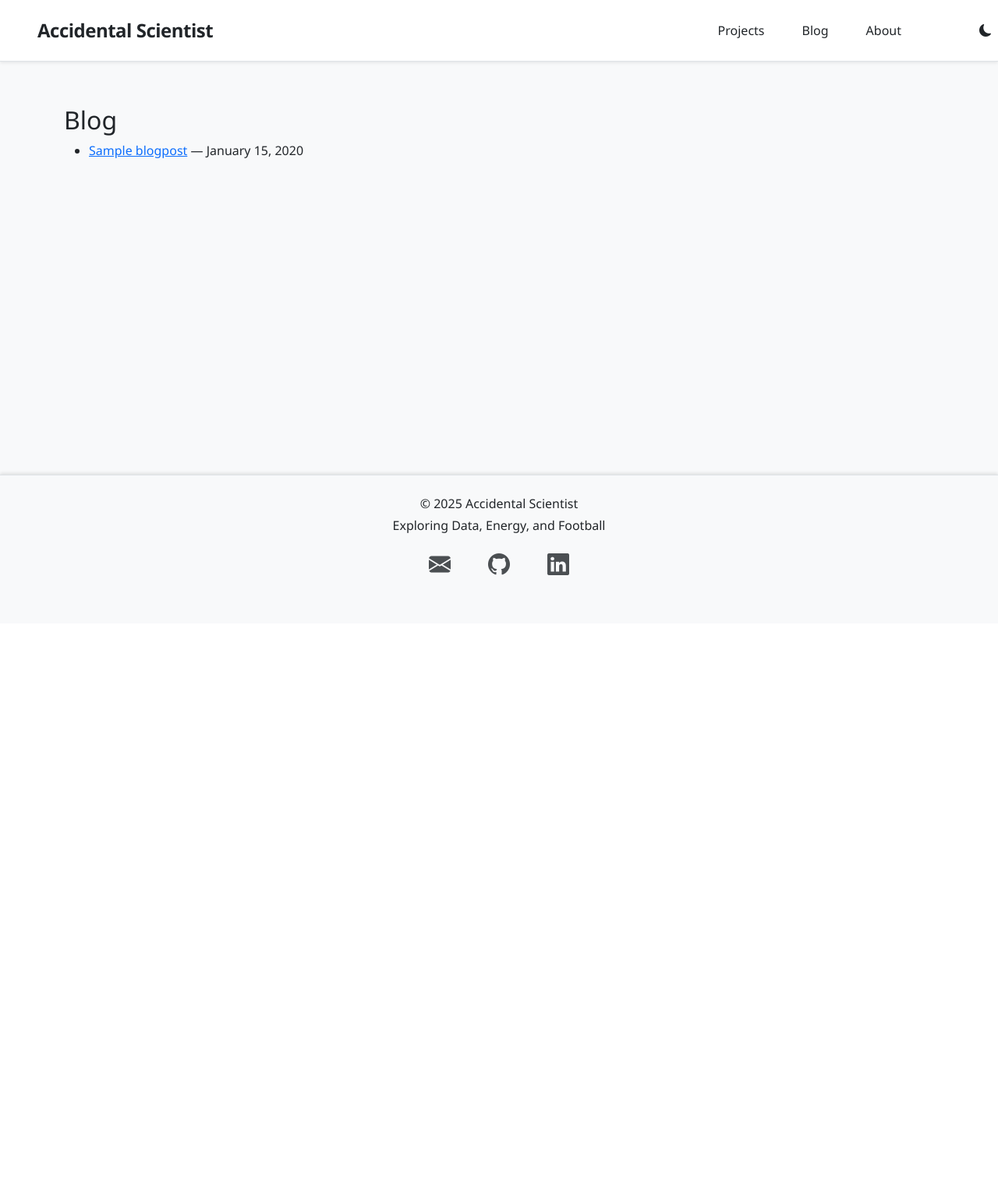
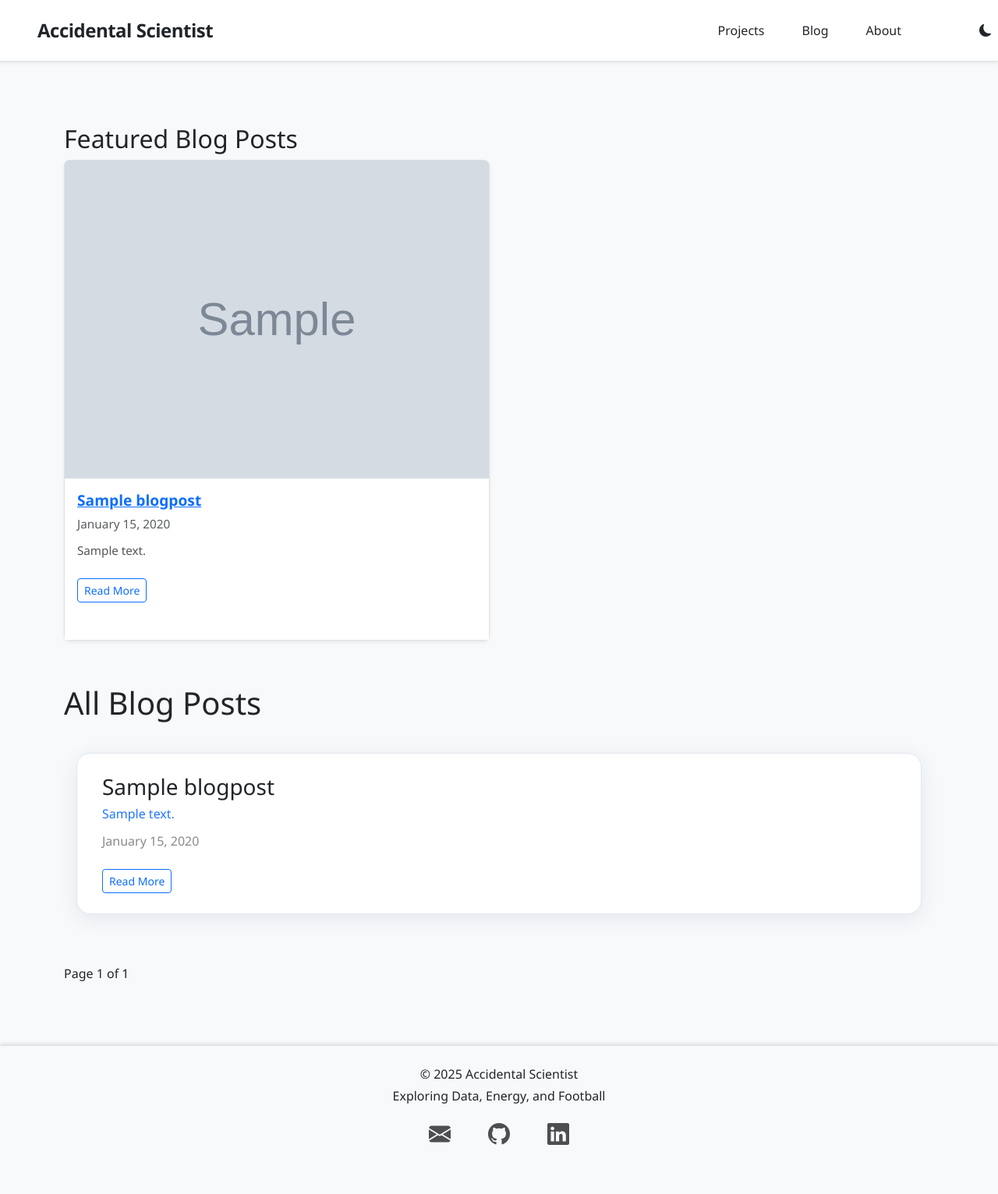
Before and after one commit to accidentalscientist/accidental-scientist-portfolio, a Django app: page /blog/ in a window 1280 px wide. Shown: the whole page at 78% size. Before the commit the page ends 738 px from the top, so only its background shows below. Run offline with Django 5.2, Linux system fonts and the light colour scheme; tables that the repository leaves empty hold one stand-in row (values such as "Sample post"); grey boxes marked "Sample" are stand-in pictures.

Commit message:
made drastic change to site mostly around how blogs appear

```diff
--- a/portfolio/models.py
+++ b/portfolio/models.py
@@ -1,5 +1,7 @@
 from django.db import models
 from django.utils.text import slugify
+from django.utils import timezone
+
 
 class Project(models.Model):
     title = models.CharField(max_length=200)
@@ -18,7 +20,10 @@ class BlogPost(models.Model):
     summary = models.TextField(blank=True)
     content = models.TextField()
     image = models.ImageField(upload_to='blog/', blank=True, null=True)
-    published = models.DateTimeField(auto_now_add=True)
+    # published = models.DateTimeField(auto_now_add=True)
+    published = models.DateField(default=timezone.now)
+    is_featured = models.BooleanField(default=False)
+    external_url = models.URLField(blank=True, null=True)
 
     class Meta:
         ordering = ['-published']
--- a/portfolio/templates/portfolio/blog.html
+++ b/portfolio/templates/portfolio/blog.html
@@ -1,13 +1,60 @@
-
 {% extends 'portfolio/base.html' %}
 
 {% block title %}Blog{% endblock %}
 
 {% block content %}
-<h2>Blog</h2>
-<ul>
-    {% for post in posts %}
-    <li><a href="{% url 'blog_detail' post.slug %}">{{ post.title }}</a> — {{ post.published|date:"F j, Y" }}</li>
+<h2 class="mt-4" style="font-size: 2rem;">Featured Blog Posts</h2>
+<div class="row">
+    {% for post in featured_posts %}
+    <div class="col-md-6 mb-4">
+        <div class="card shadow-sm" style="height: 100%;">
+            {% if post.image %}
+            <img src="{{ post.image.url }}" class="card-img-top" alt="{{ post.title }}">
+            {% endif %}
+            <div class="card-body">
+                <h5 class="card-title mb-2">
+                    <a href="{% url 'blog_detail' slug=post.slug %}">{{ post.title }}</a>
+                </h5>
+                <p class="card-text text-muted mb-2" style="font-size: 0.96rem;">
+                    {{ post.published|date:"F j, Y" }}
+                </p>
+                <p class="card-text">{{ post.summary|truncatewords:30 }}</p>
+                <a href="{% url 'blog_detail' slug=post.slug %}" class="btn btn-outline-primary btn-sm mt-2">Read More</a>
+            </div>
+        </div>
+    </div>
+    {% empty %}
+    <div class="col-12">
+        <div class="alert alert-info">No featured posts yet.</div>
+    </div>
     {% endfor %}
-</ul>
+</div>
+
+<h2 class="featured-title" style="margin-top: 2rem; font-size: 2.5rem;">All Blog Posts</h2>
+<div class="blog-list">
+    {% for post in page_obj %}
+        <div class="blog-card{% if post.is_featured %} featured{% endif %}">
+            <h3 style="margin-bottom: 0.2em;">{{ post.title }}</h3>
+            <div style="color: #2176ff; margin-bottom: 0.7em;">
+                {{ post.summary|truncatechars:140 }}
+            </div>
+            <div class="meta" style="font-size: 1rem; color: #8a8a8a;">{{ post.published|date:"F j, Y" }}</div>
+            <a href="{% url 'blog_detail' slug=post.slug %}" class="btn btn-outline-primary btn-sm" style="margin-top: 0.8em;">Read More</a>
+        </div>
+    {% empty %}
+        <div>No posts found.</div>
+    {% endfor %}
+</div>
+
+<!-- Pagination stays below, unchanged -->
+<div class="pagination">
+    {% if page_obj.has_previous %}
+        <a class="page-btn" href="?page={{ page_obj.previous_page_number }}">&#8592; Prev</a>
+    {% endif %}
+    <span>Page {{ page_obj.number }} of {{ page_obj.paginator.num_pages }}</span>
+    {% if page_obj.has_next %}
+        <a class="page-btn" href="?page={{ page_obj.next_page_number }}">Next &#8594;</a>
+    {% endif %}
+</div>
+
 {% endblock %}
--- a/portfolio/urls.py
+++ b/portfolio/urls.py
@@ -1,3 +1,4 @@
+from django.views.generic import TemplateView
 from django.urls import path
 from . import views
 
@@ -9,4 +10,6 @@ urlpatterns = [
     path('blog/<slug:slug>/', views.blog_detail, name='blog_detail'),
     path('contact/', views.contact_view, name='contact'),
     path('contact/success/', views.contact_success, name='contact_success'),
+    path("robots.txt", TemplateView.as_view(template_name="robots.txt", content_type="text/plain")),
+
 ]
--- a/portfolio/views.py
+++ b/portfolio/views.py
@@ -3,12 +3,20 @@ from django.contrib import messages
 from .models import Project, BlogPost
 from .forms import ContactForm
 from django.core.mail import send_mail
+from django.core.paginator import Paginator
 from django.conf import settings
+import markdown2
+import random
+from django.utils import timezone
+
+
 
 def home(request):
     projects = Project.objects.order_by('-date')[:2]
-    posts = BlogPost.objects.all()[:2]
-    return render(request, 'portfolio/home.html', {'projects': projects, 'posts': posts})
+    featured_posts = list(BlogPost.objects.filter(is_featured=True, published__lte=timezone.now()))    # only show featured posts that are published
+    random.shuffle(featured_posts)
+    featured_posts = featured_posts[:3]
+    return render(request, 'portfolio/home.html', {'projects': projects, 'featured_posts': featured_posts})
 
 def all_projects(request):
     projects = Project.objects.all().order_by('-date')
@@ -19,11 +27,24 @@ def project_detail(request, id):
     return render(request, 'portfolio/project_detail.html', {'project': project})
 
 def blog_list(request):
-    posts = BlogPost.objects.all()
-    return render(request, 'portfolio/blog.html', {'posts': posts})
+    featured_posts = list(BlogPost.objects.filter(is_featured=True, published__lte=timezone.now()))
+    random.shuffle(featured_posts)
+    post_list = BlogPost.objects.filter(published__isnull=False).order_by('-published')
+    paginator = Paginator(post_list, 10)
+    page_number = request.GET.get('page')
+    page_obj = paginator.get_page(page_number)
+    return render(request, 'portfolio/blog.html', {
+        'featured_posts': featured_posts,
+        'page_obj': page_obj
+    })
+    ##### original: before modifications
+    #posts = BlogPost.objects.all()
+    #return render(request, 'portfolio/blog.html', {'posts': posts})
 
 def blog_detail(request, slug):
     post = get_object_or_404(BlogPost, slug=slug)
+    post.content_html = markdown2.markdown(post.content)
+    post.summary_html = markdown2.markdown(post.summary)
     return render(request, 'portfolio/blog_detail.html', {'post': post})
 
 def contact_view(request):
--- a/static/css/style.css
+++ b/static/css/style.css
@@ -264,23 +264,55 @@ footer {
 /* ============================
    Blog List
    ============================ */
-   .list-group-item {
-    background-color: var(--bg-secondary);
-    color: var(--text-primary);
-    border-color: var(--border-color);
-    transition: var(--transition);
+.blog-list {
+    display: flex;
+    flex-direction: column;
+    gap: 2.5rem;           /* More gap between cards */
+    margin-bottom: 2rem;
+    background: #f7f9fb;   /* Slightly off-white background for all blog posts */
+    padding: 2rem 0;
+    border-radius: 12px;
 }
 
-.list-group-item-action:hover {
-    background-color: var(--bg-primary);
-    color: var(--accent-color);
+.blog-card {
+    background: #fff;
+    border-radius: 18px;
+    box-shadow: 0 6px 24px rgba(40,60,80,0.09);
+    padding: 1.6rem 2rem;
+    border: 1.5px solid #e3e8ee;
+    margin: 0 1rem;  /* Adds breathing space from blog-list edge */
+    position: relative;
+    transition: box-shadow 0.18s, border 0.18s;
 }
 
-.list-group-item .text-muted {
-    color: var(--text-secondary) !important;
+.blog-card:not(:last-child)::after {
+    content: "";
+    display: block;
+    position: absolute;
+    left: 1.2rem;
+    right: 1.2rem;
+    bottom: -1.25rem;
+    height: 0;
+    border-bottom: 1.5px dashed #e0e5eb;
+    z-index: 2;
 }
 
-.list-group-item h5 {
-    color: var(--text-primary);
-    margin-bottom: 0.5rem;
+.blog-card:hover {
+    box-shadow: 0 8px 32px rgba(40,60,80,0.15);
+    border: 1.5px solid #b2cdf8;
 }
+
+.blog-title {
+    font-size: 1.5rem;
+    font-weight: bold;
+    color: #2176ff;
+    text-decoration: none;
+    margin-bottom: 0.2rem;
+    display: block;
+}
+
+.meta {
+    color: #828282;
+    font-size: 1rem;
+    margin-bottom: 0.8rem;
+}
--- /dev/null
+++ b/static/robots.txt
@@ -0,0 +1,4 @@
+User-agent: *
+Disallow:
+
+Sitemap: https://accidentalscientist.net/sitemap.xml
```
Also changed, not shown: portfolio/admin.py (+7 -1 lines), portfolio/templates/portfolio/blog_detail.html (+23 -4 lines), portfolio/templates/portfolio/home.html (+11 -7 lines), requirements.txt (+29 -1 lines).
